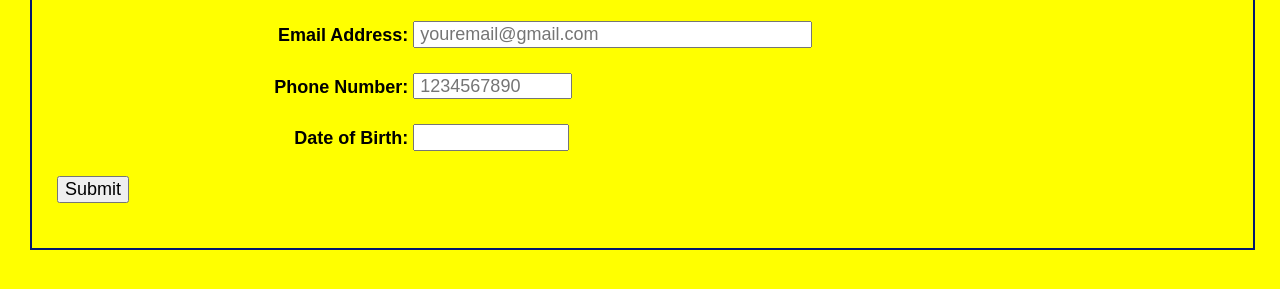
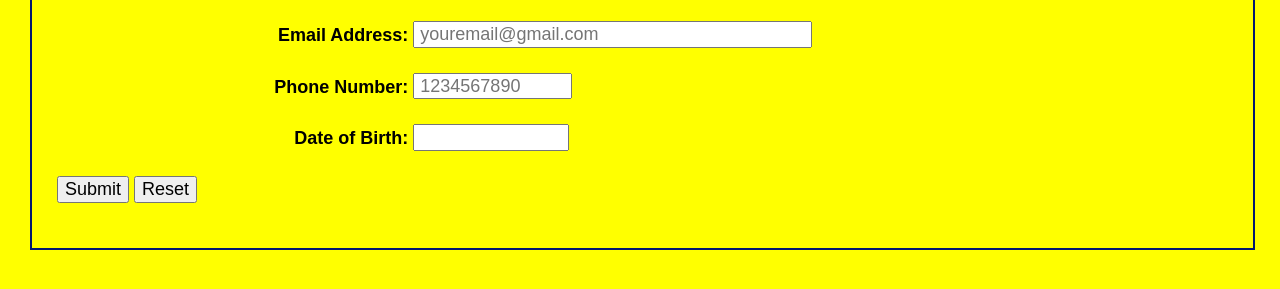
Before and after one commit to msalahy/Lab2ITME362, a plain HTML site: page index.html in a window 1280 px wide. Shown: the part 67-356 px from the top of the page. Drawn offline with Linux system fonts and the light colour scheme.

Commit message:
new Css edited
edits

```diff
--- a/index.html
+++ b/index.html
@@ -25,6 +25,7 @@
         </p>
         <p>
           <input type="submit" value="Submit">
+          <input type="reset"  value="Reset">
         </p>
     </fieldset>
   </form>
--- a/screen.css
+++ b/screen.css
@@ -263,6 +263,10 @@ input[type=submit] {
   text-align: left;
   /*width: 7%; */
 }
+input[type=reset] {
+  text-align: left;
+  /*width: 7%; */
+}
 
 input[type=email] {
   padding-left: 5px;
```
